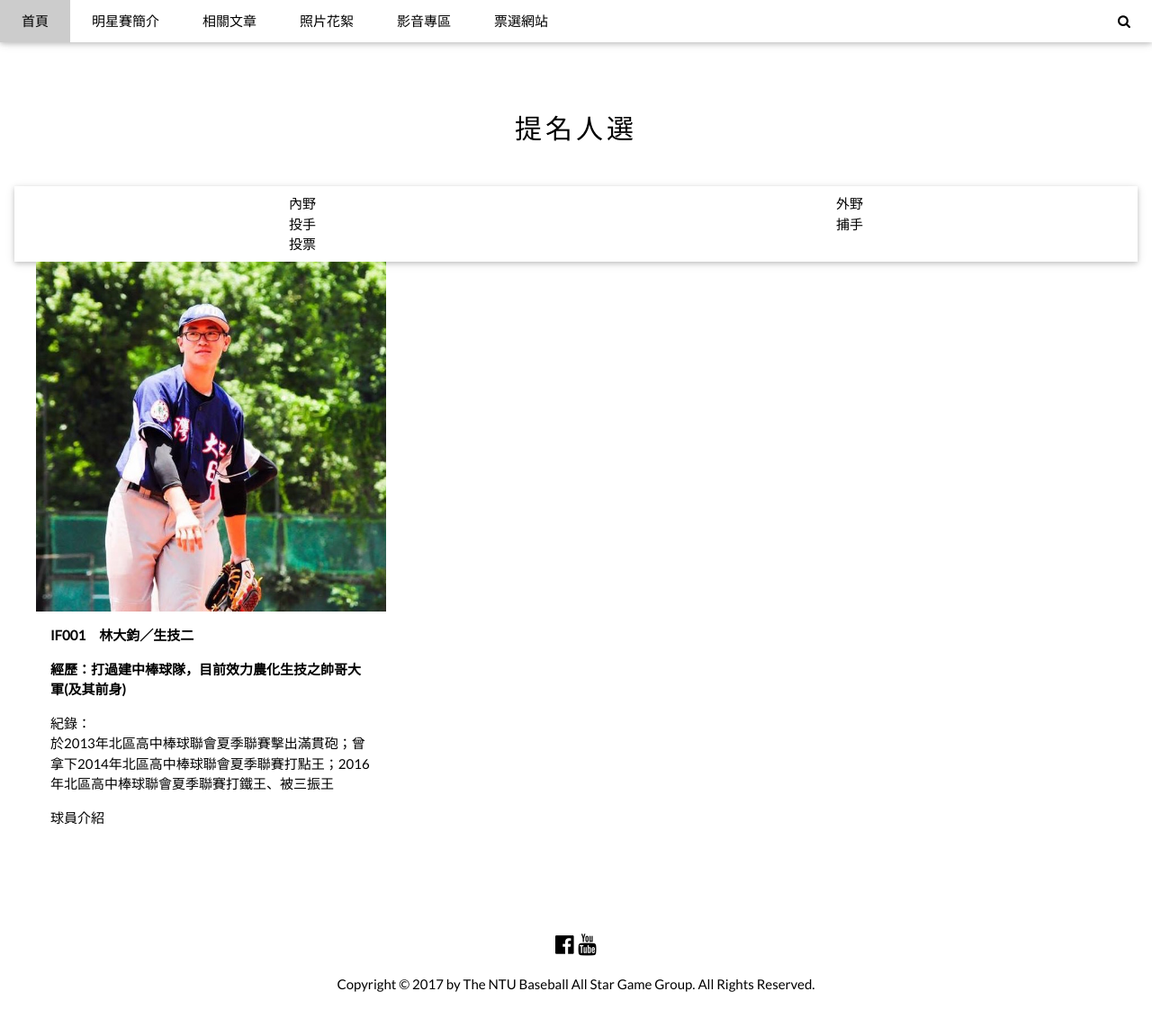
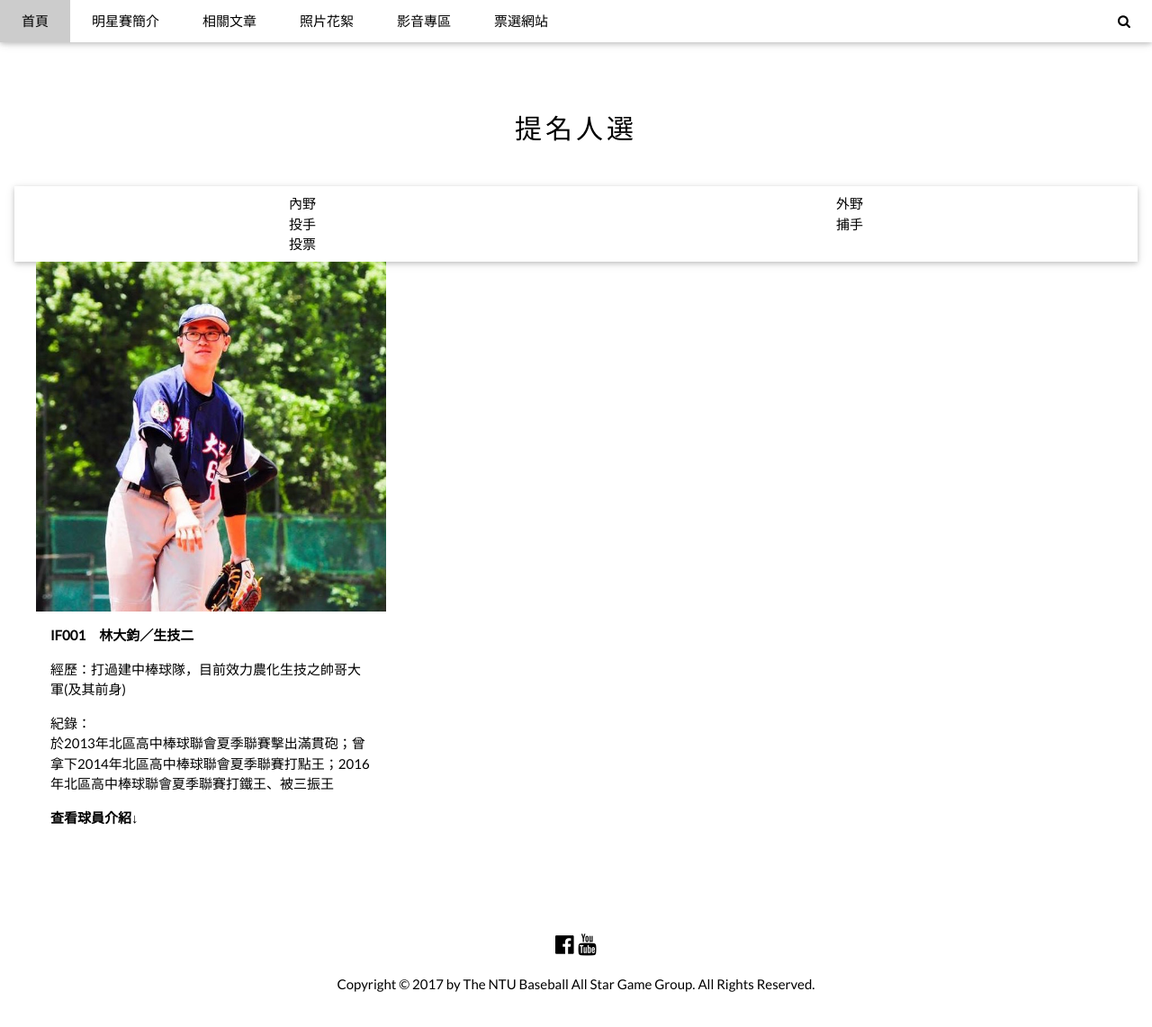
Before and after one commit to ntuasg/ntuasg.github.io, a Jekyll site: the page built from vote.html, in a window 1280 px wide and 1185 px high. Shown: the top 1142 px of the window at 90% size. Built offline with Jekyll 4.4.1, drawn with Linux system fonts in a browser that asks for light colours; comment, search, counter and statistics services are not loaded.

Commit message:
minor modification in nominee lists

```diff
--- a/vote.html
+++ b/vote.html
@@ -36,9 +36,9 @@ layout:   default
             <img src="/public/img/nomination/{{ nominee.photo }}.jpg" style="width:100%" class="w3-hover-opacity">
             <div class="w3-container w3-white">
               <p><b>{{ nominee.ID }}　{{ nominee.name }}／{{ nominee.department }}</b></p>
-              <p><b>經歷：{{ nominee.experience }}</b></p>
+              <p>經歷：{{ nominee.experience }}</p>
               <p>紀錄：<br>{{ nominee.record }}</p>
-              <a onclick="myFunction('{{ nominee.ID }}')">球員介紹</a><br>
+              <a onclick="myFunction('{{ nominee.ID }}')"><b>查看球員介紹↓</b></a><br>
               <div id="{{ nominee.ID }}" class="w3-container w3-hide">
                 <p>{{ nominee.intro }}</p>
               </div>
@@ -50,9 +50,9 @@ layout:   default
             <img src="/public/img/nomination/{{ nominee.photo }}.jpg" style="width:100%" class="w3-hover-opacity">
             <div class="w3-container w3-white">
               <p><b>{{ nominee.ID }}　{{ nominee.name }}／{{ nominee.department }}</b></p>
-              <p><b>經歷：{{ nominee.experience }}</b></p>
+              <p>經歷：{{ nominee.experience }}</p>
               <p>紀錄：<br>{{ nominee.record }}</p>
-              <a onclick="myFunction('{{ nominee.ID }}')">球員介紹</a><br>
+              <a onclick="myFunction('{{ nominee.ID }}')"><b>查看球員介紹↓</b></a><br>
               <div id="{{ nominee.ID }}" class="w3-container w3-hide">
                 <p>{{ nominee.intro }}</p>
               </div>
@@ -80,9 +80,9 @@ layout:   default
             <img src="/public/img/nomination/{{ nominee.photo }}.jpg" style="width:100%" class="w3-hover-opacity">
             <div class="w3-container w3-white">
               <p><b>{{ nominee.ID }}　{{ nominee.name }}／{{ nominee.department }}</b></p>
-              <p><b>經歷：{{ nominee.experience }}</b></p>
+              <p>經歷：{{ nominee.experience }}</p>
               <p>紀錄：<br>{{ nominee.record }}</p>
-              <a onclick="myFunction('{{ nominee.ID }}')">球員介紹</a><br>
+              <a onclick="myFunction('{{ nominee.ID }}')"><b>查看球員介紹↓</b></a><br>
               <div id="{{ nominee.ID }}" class="w3-container w3-hide">
                 <p>{{ nominee.intro }}</p>
               </div>
@@ -94,9 +94,9 @@ layout:   default
             <img src="/public/img/nomination/{{ nominee.photo }}.jpg" style="width:100%" class="w3-hover-opacity">
             <div class="w3-container w3-white">
               <p><b>{{ nominee.ID }}　{{ nominee.name }}／{{ nominee.department }}</b></p>
-              <p><b>經歷：{{ nominee.experience }}</b></p>
+              <p>經歷：{{ nominee.experience }}</p>
               <p>紀錄：<br>{{ nominee.record }}</p>
-              <a onclick="myFunction('{{ nominee.ID }}')">球員介紹</a><br>
+              <a onclick="myFunction('{{ nominee.ID }}')"><b>查看球員介紹↓</b></a><br>
               <div id="{{ nominee.ID }}" class="w3-container w3-hide">
                 <p>{{ nominee.intro }}</p>
               </div>
@@ -124,9 +124,9 @@ layout:   default
             <img src="/public/img/nomination/{{ nominee.photo }}.jpg" style="width:100%" class="w3-hover-opacity">
             <div class="w3-container w3-white">
               <p><b>{{ nominee.ID }}　{{ nominee.name }}／{{ nominee.department }}</b></p>
-              <p><b>經歷：{{ nominee.experience }}</b></p>
+              <p>經歷：{{ nominee.experience }}</p>
               <p>紀錄：<br>{{ nominee.record }}</p>
-              <a onclick="myFunction('{{ nominee.ID }}')">球員介紹</a><br>
+              <a onclick="myFunction('{{ nominee.ID }}')"><b>查看球員介紹↓</b></a><br>
               <div id="{{ nominee.ID }}" class="w3-container w3-hide">
                 <p>{{ nominee.intro }}</p>
               </div>
@@ -138,9 +138,9 @@ layout:   default
             <img src="/public/img/nomination/{{ nominee.photo }}.jpg" style="width:100%" class="w3-hover-opacity">
             <div class="w3-container w3-white">
               <p><b>{{ nominee.ID }}　{{ nominee.name }}／{{ nominee.department }}</b></p>
-              <p><b>經歷：{{ nominee.experience }}</b></p>
+              <p>經歷：{{ nominee.experience }}</p>
               <p>紀錄：<br>{{ nominee.record }}</p>
-              <a onclick="myFunction('{{ nominee.ID }}')">球員介紹</a><br>
+              <a onclick="myFunction('{{ nominee.ID }}')"><b>查看球員介紹↓</b></a><br>
               <div id="{{ nominee.ID }}" class="w3-container w3-hide">
                 <p>{{ nominee.intro }}</p>
               </div>
@@ -168,9 +168,9 @@ layout:   default
             <img src="/public/img/nomination/{{ nominee.photo }}.jpg" style="width:100%" class="w3-hover-opacity">
             <div class="w3-container w3-white">
               <p><b>{{ nominee.ID }}　{{ nominee.name }}／{{ nominee.department }}</b></p>
-              <p><b>經歷：{{ nominee.experience }}</b></p>
+              <p>經歷：{{ nominee.experience }}</p>
               <p>紀錄：<br>{{ nominee.record }}</p>
-              <a onclick="myFunction('{{ nominee.ID }}')">球員介紹</a><br>
+              <a onclick="myFunction('{{ nominee.ID }}')"><b>查看球員介紹↓</b></a><br>
               <div id="{{ nominee.ID }}" class="w3-container w3-hide">
                 <p>{{ nominee.intro }}</p>
               </div>
@@ -182,9 +182,9 @@ layout:   default
             <img src="/public/img/nomination/{{ nominee.photo }}.jpg" style="width:100%" class="w3-hover-opacity">
             <div class="w3-container w3-white">
               <p><b>{{ nominee.ID }}　{{ nominee.name }}／{{ nominee.department }}</b></p>
-              <p><b>經歷：{{ nominee.experience }}</b></p>
+              <p>經歷：{{ nominee.experience }}</p>
               <p>紀錄：<br>{{ nominee.record }}</p>
-              <a onclick="myFunction('{{ nominee.ID }}')">球員介紹</a><br>
+              <a onclick="myFunction('{{ nominee.ID }}')"><b>查看球員介紹↓</b></a><br>
               <div id="{{ nominee.ID }}" class="w3-container w3-hide">
                 <p>{{ nominee.intro }}</p>
               </div>
```
Also changed, not shown: 2 other files.
